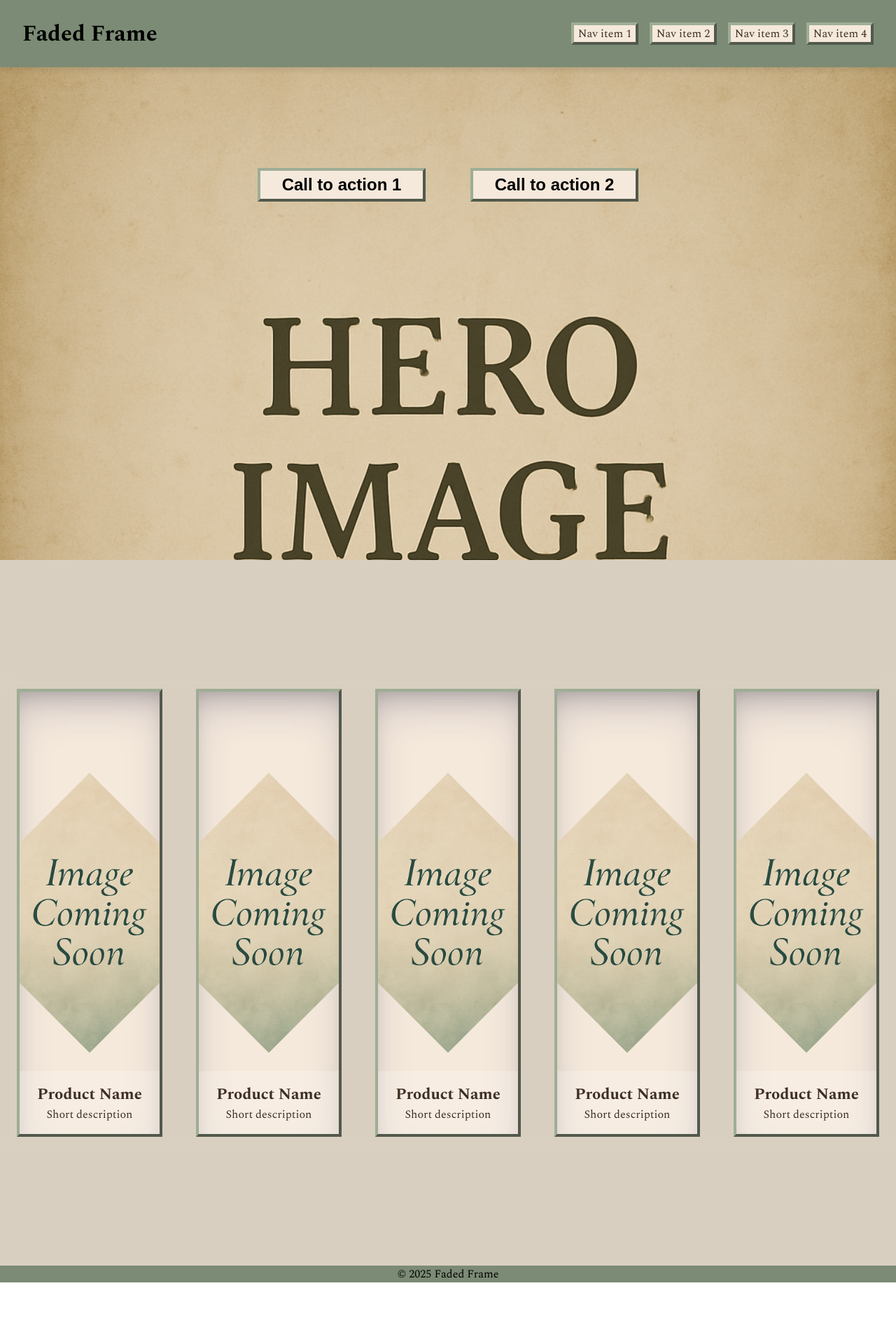
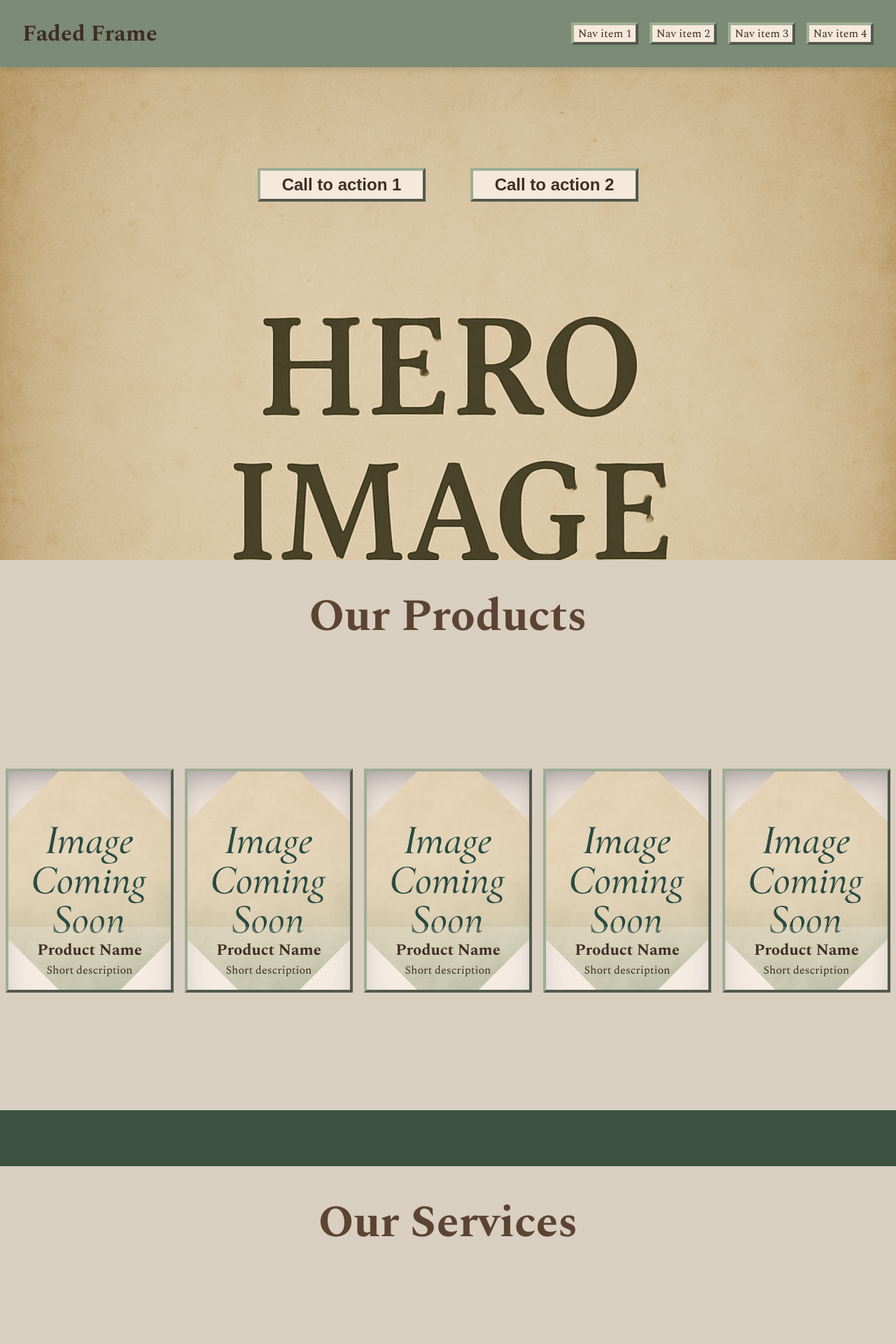
Before and after one commit to Asksolped/Faded-frame, a React (Vite) app: page / in a window 1280 px wide. Shown: the top 1920 px of the page at 70% size. Before the commit the page ends 1832 px from the top, so only its background shows below. Built offline with nearby package versions, Linux system fonts and the light colour scheme.

Commit message:
Minor updates

```diff
--- a/src/App.jsx
+++ b/src/App.jsx
@@ -2,13 +2,17 @@ import Header from "./Header.jsx";
 import Footer from "./Footer.jsx";
 import Card from "./Card.jsx";
 import Hero from "./Hero.jsx";
+import Seperator from "./Seperator.jsx";
 
-function CardComponent({ data }) {
+function CardComponent({ title, data }) {
   return (
-    <div className="card-container">
-      {data.map((item) => (
-        <Card item={item} />
-      ))}
+    <div className="product-container">
+      <h2>{title}</h2>
+      <div className="card-container">
+        {data.map((item) => (
+          <Card item={item} />
+        ))}
+      </div>
     </div>
   );
 }
@@ -23,7 +27,9 @@ function App() {
     <>
       <Hero />
       <Header />
-      <CardComponent data={cardData} />
+      <CardComponent data={cardData} title="Our Products" />
+      <Seperator/>
+      <CardComponent data={cardData} title="Our Services" />
       <Footer />
     </>
   );
--- a/src/Card.jsx
+++ b/src/Card.jsx
@@ -6,7 +6,7 @@ function Card() {
         alt="product"
         className="card-image"
       />
-      <div className="card-text">
+      <div className="card-text" id="card">
         <h2>Product Name</h2>
         <p className="always-show-text">
           Short description
--- a/src/Hero.jsx
+++ b/src/Hero.jsx
@@ -2,8 +2,12 @@ function Hero() {
   return (
     <div className="hero">
       <div className="cta-container">
-        <button className="cta">Call to action 1</button>
-        <button className="cta">Call to action 2</button>
+        <a href="#card">
+          <button className="cta">Call to action 1</button>
+        </a>
+        <a href="#">
+          <button className="cta">Call to action 2</button>
+        </a>
       </div>
     </div>
   );
--- /dev/null
+++ b/src/Seperator.jsx
@@ -0,0 +1,7 @@
+function Seperator() {
+    return(
+        <div className="seperator"></div>
+    )
+}
+
+export default Seperator
--- a/src/index.css
+++ b/src/index.css
@@ -4,6 +4,7 @@
   margin: 0;
   padding: 0;
   box-sizing: border-box;
+  scroll-behavior: smooth;
 }
 
 :root {
@@ -38,6 +39,7 @@ header {
   opacity: 0.95;
   animation: slideDown 0.3s ease forwards;
   display: none;
+  color: var(--font-color-main);
 }
 
 .hidden {
@@ -65,7 +67,7 @@ nav {
   border: 4px var(--secondary-color) outset;
 }
 
-.nav-item > a {
+a {
   text-decoration: none;
 }
 
@@ -110,6 +112,7 @@ nav {
   cursor: pointer;
   background-color: var(--main-neutral-color);
   border: 4px var(--secondary-color) outset;
+  color: var(--font-color-main);
 }
 
 .cta:hover {
@@ -125,6 +128,18 @@ nav {
 
 /* card section */
 
+.product-container {
+  display: flex;
+  align-items: center;
+  flex-direction: column;
+}
+
+.product-container > h2 {
+  margin-top: 2rem;
+  font-size: 4rem;
+  color: var(--font-color-secondary);
+}
+
 .card-container {
   display: flex;
   backdrop-filter: blur(10px);
@@ -134,8 +149,8 @@ nav {
 
 .shop-card {
   border: 4px var(--secondary-color) outset;
-  width: 30rem;
-  height: 40rem;
+  width: 15rem;
+  height: 20rem;
   display: flex;
   justify-content: center;
   align-items: center;
@@ -145,7 +160,7 @@ nav {
   transition: box-shadow 1s ease-in-out;
   cursor: pointer;
   overflow: hidden;
-  margin: 1.5rem;
+  margin: 0.5rem 0.5rem 0.5rem;
   position: relative;
   background-color: var(--main-neutral-color);
   color: var(--font-color-main);
@@ -198,6 +213,12 @@ nav {
   transition: backdrop-filter 0.6s ease-in-out;
 }
 
+.seperator {
+  height: 5rem;
+  background-color: var(--font-color-crazy);
+  width: 100%;
+}
+
 /* Footer section */
 
 footer {
@@ -217,3 +238,11 @@ footer {
     opacity: 1;
   }
 }
+
+/* accesebility */
+
+@media (prefers-reduced-motion: reduce) {
+  body {
+    scroll-behavior: none;
+  }
+}
```
